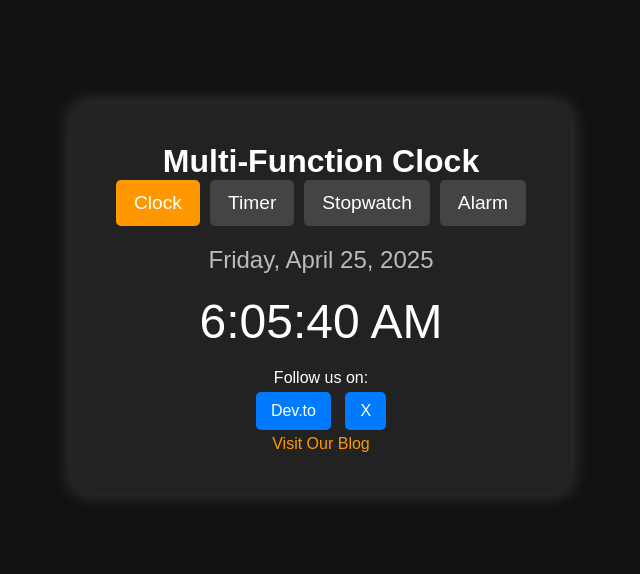
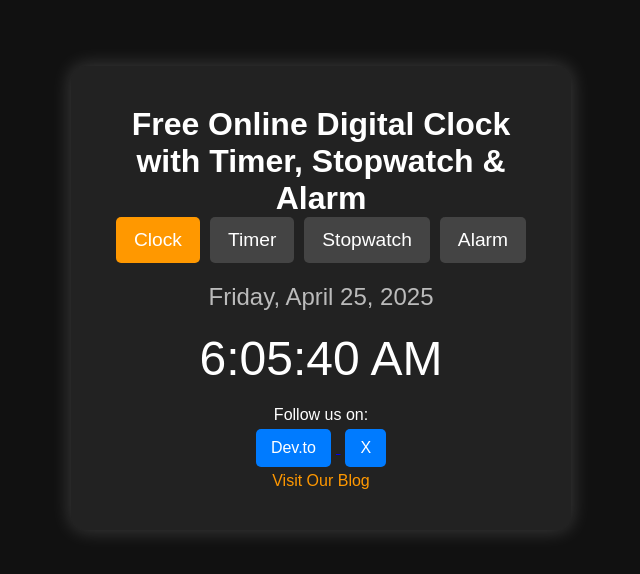
Before and after one commit to top-site/clock, a plain HTML site: page index.html in a window 1280 px wide. Shown: the part 102-676 px from the top of the page, without its empty margins (319-959 px from the left). Drawn offline with Linux system fonts and the light colour scheme.

Commit message:
Update index.html

```diff
--- a/index.html
+++ b/index.html
@@ -12,7 +12,7 @@
     <meta http-equiv="content-type" content="text/html; charset=UTF-8">
     <meta charset="UTF-8">
     <meta name="viewport" content="width=device-width, initial-scale=1.0, maximum-scale=5.0, user-scalable=yes">
-    <title>Free Online Clock with Timer, Stopwatch & Alarm - e-clock.top</title>
+    <title>Free Online Digital Clock with Timer, Stopwatch & Alarm - e-clock.top</title>
     <meta name="keywords" content="online clock, digital clock, timer, stopwatch, alarm, snooze, countdown, time tracking">
     <meta name="robots" content="index, follow">
     <meta name="author" content="e-clock.top">
@@ -62,7 +62,7 @@
   </head>
   <body>
     <div class="container">
-      <h1 style="font-size: 2rem;">Multi-Function Clock</h1>
+      <h1>Free Online Digital Clock with Timer, Stopwatch & Alarm</h1>
       <div class="tabs">
         <div class="tab active" onclick="switchTab('clock')">Clock</div>
         <div class="tab" onclick="switchTab('timer')">Timer</div>
```
